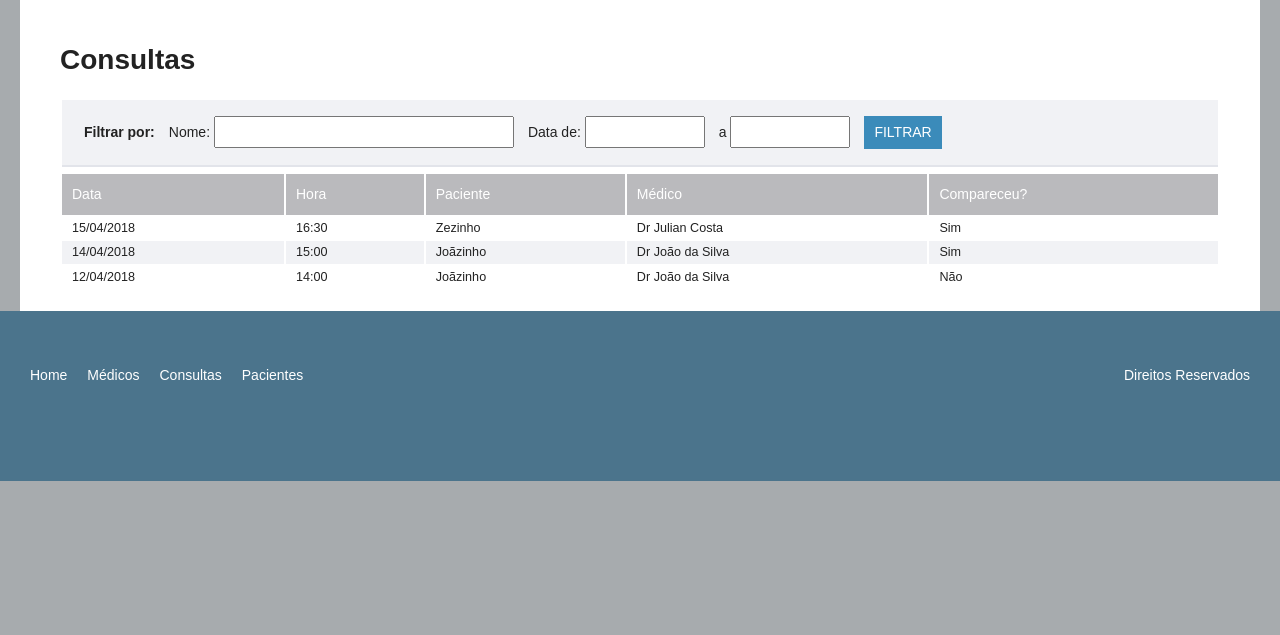
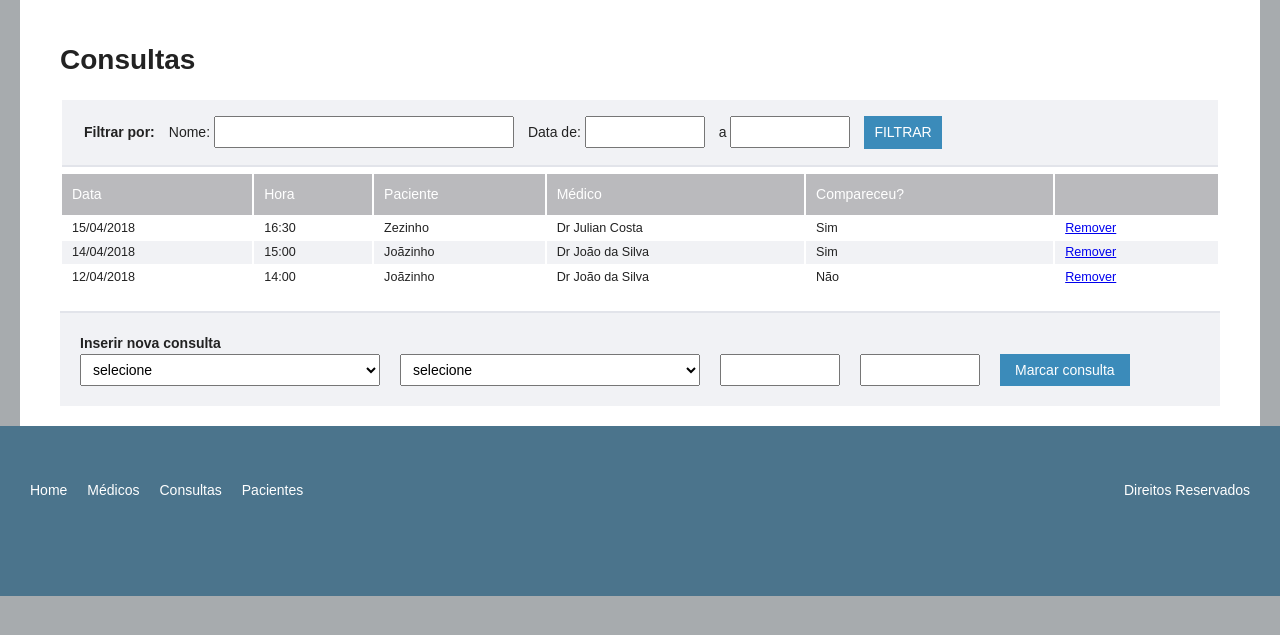
Before and after one commit to rodeghiero/php_mvc, a PHP site: page /php_mvc/consultas in a window 1280 px wide. Shown: the part 41-676 px from the top of the page. Run offline with PHP 8.4, Linux system fonts and the light colour scheme; data comes from the database, SQL or seed files in the repository.

Commit message:
Insert and Delete ITEM agenda.

```diff
--- a/assets/css/style.css
+++ b/assets/css/style.css
@@ -196,6 +196,7 @@ h1 {
 }
 
 
+
 .tbl-tp1 {
 	width: 100%;
 }
@@ -218,28 +219,30 @@ h1 {
 }
 
 
-
-.bxFiltro {
-	padding: 10px 20px;
-	background: #f1f2f5;
-	margin: 0 22px 5px 22px;
-	border-bottom: 2px solid #e2e4ea;
-}
-.bxFiltro .form {
-	margin: 0;
-	padding: 0;
-	list-style: none;
-}
-.bxFiltro .form .btn {
+.btn {
 	color: #fff;
+    border: none;
 	padding: 6px 10px;
 	background: #3b8bba;
 	display: inline-block;
 	text-decoration: none;
 }
-.bxFiltro .form .btn:hover {
+.btn:hover {
 	background: #4b748c;
 	transition: 0.4s all;
+}
+
+
+.bxFiltro {
+    padding: 10px 20px;
+    background: #f1f2f5;
+    margin: 0 22px 5px 22px;
+    border-bottom: 2px solid #e2e4ea;
+}
+.bxFiltro .form {
+    margin: 0;
+    padding: 0;
+    list-style: none;
 }
 .bxFiltro .form p {
     font-weight: 700;
@@ -261,6 +264,43 @@ h1 {
 	max-width: 120px;
 }
 
+
+.insertItem {
+    padding: 20px;
+    background: #f1f2f5;
+    margin-top: 20px !important;
+    border-top: 2px solid #e2e4ea;
+}
+.insertItem .btn {
+    cursor: pointer;
+    padding: 8px 10px;
+}
+.insertItem ul {
+    margin: 0;
+    padding: 0;
+    list-style: none;
+}
+.insertItem ul li {
+    float: left;
+    margin-right: 20px;
+}
+.insertItem ul li input {
+    width: 100%;
+    padding: 6px 8px;
+    margin-right: 10px;
+}
+.insertItem ul li select {
+    width: 100%;
+    padding: 6px 8px;
+    margin-right: 10px;
+}
+.insertItem ul li.large {
+    max-width: 50%;
+    min-width: 300px;
+}
+.insertItem ul li.small {
+    max-width: 120px;
+}
 
 
 .tablePanel {
--- a/assets/js/main.js
+++ b/assets/js/main.js
@@ -2,6 +2,7 @@
 $(function() {
 
     $(".maskDate").mask("99/99/9999");
+    $(".maskHour").mask("99:99");
 
     $('#filtrar').click(function(e){
         e.preventDefault();
--- a/controllers/consultas-controller.php
+++ b/controllers/consultas-controller.php
@@ -12,7 +12,9 @@ class ConsultasController extends MainController
 		$this->templatePage = 'consultas';
 
 		$consultas = $this->load_model('consultas-model');
-		$listaConsultas = $consultas->listar_consultas();
+        $listaConsultas = $consultas->listar_consultas();
+        $listaPacientes = $consultas->listar_pacientes();
+		$listaMedicos = $consultas->listar_medicos();
 
 		// carrega o template master dos sistema........
         require ABSPATH . '/views/master.php';
@@ -20,6 +22,9 @@ class ConsultasController extends MainController
     }
 
 
+    /*
+     * Executa o filtro dos itens na tela por AJAX
+     */
     public function filtro() {
         if ($_POST) {
 			$consultas = $this->load_model('consultas-model');
@@ -45,4 +50,28 @@ class ConsultasController extends MainController
         }
     }
 
+
+    /*
+     * Adiciona uma nova consulta
+     */
+    public function add() {
+        $consultas = $this->load_model('consultas-model');
+        $consultas->add_consulta();
+
+        // Faz o reload para a tela que lista a agenda
+        header('Location: ' . HOME_URI . '/consultas');
+    }
+
+
+    /*
+     * Remove uma consulta existente
+     */
+    public function remove() {
+        $consultas = $this->load_model('consultas-model');
+        $consultas->remove_consulta();
+
+        // Faz o reload para a tela que lista a agenda
+        header('Location: ' . HOME_URI . '/consultas');
+    }
+
 }
--- a/models/consultas-model.php
+++ b/models/consultas-model.php
@@ -21,7 +21,6 @@ class ConsultasModel extends MainModel
 	public function listar_consultas () {
 		// Faz a consulta
 		$query = $this->db->query(
-			//'SELECT * FROM consultas ORDER BY dt_consulta DESC'
 			'SELECT * FROM consultas
 			INNER JOIN medicos ON medicos.id_medico = consultas.id_medico
 			INNER JOIN pacientes ON pacientes.id_paciente = consultas.id_paciente
@@ -39,7 +38,6 @@ class ConsultasModel extends MainModel
 	public function listar_consultas_filtro () {
 		// Faz a consulta
 		$nome = $_POST["nome"];
-
 		$dtInit = str_replace('/', '-', $this->inverte_data($_POST["data_init"]));
 		$dtEnd = str_replace('/', '-', $this->inverte_data($_POST["data_end"]));
 		$query = $this->db->query(
@@ -56,4 +54,61 @@ class ConsultasModel extends MainModel
 		return $query->fetchAll();
 	}
 
+
+	/**
+	 * Adicionar Consulta
+	 */
+	public function add_consulta () {
+		// Insere os dados
+		$query = $this->db->query(
+			'INSERT INTO consultas (id_medico, id_paciente, compareceu, queixas_paciente, consideracoes_medico, hora_consulta, dt_consulta)
+			VALUES ("' . $_POST["medico"] . '", "' . $_POST["paciente"] . '", "N", "", "", "' . $_POST["hora"] . '", "' . $this->inverte_data($_POST["data"]) . '")'
+		);
+
+		// Retorna
+		return;
+	}
+
+
+	/**
+	 * Remover Consulta
+	 */
+	public function remove_consulta () {
+        $query = $this->db->query(
+        	'DELETE FROM consultas
+			WHERE id_consulta = ' . $_GET['itm']
+		);
+
+		// Retorna
+		return;
+    }
+
+
+	/**
+	 * Listar medicos
+	 */
+	public function listar_medicos () {
+		// Faz a consulta de todos os médicos
+		$query = $this->db->query(
+			'SELECT * FROM medicos'
+		);
+
+		// Retorna
+		return $query->fetchAll();
+	}
+
+
+	/**
+	 * Listar pacientes
+	 */
+	public function listar_pacientes () {
+		// Faz a consulta de todos os pacientes
+		$query = $this->db->query(
+			'SELECT * FROM pacientes'
+		);
+
+		// Retorna
+		return $query->fetchAll();
+	}
+
 }
--- a/views/consultas.php
+++ b/views/consultas.php
@@ -31,6 +31,7 @@
 						<th>Paciente</th>
 						<th>Médico</th>
 						<th>Compareceu?</th>
+						<th></th>
 					</tr>
 				</thead>
 				<tbody class="items">
@@ -43,6 +44,7 @@
 							<td><?php echo $consulta['pc_nome']; ?></td>
 							<td><?php echo $consulta['me_nome']; ?></td>
 							<td><?php if($consulta['compareceu'] == 'S') { echo "Sim"; } else { echo "Não"; } ?></td>
+							<td><a href="<?php echo HOME_URI;?>/consultas/remove?itm=<?php echo $consulta['id_consulta']; ?>">Remover</a></td>
 						</tr>
 						<?php
 					}
@@ -51,5 +53,47 @@
 			</table>
 		</div>
 
+
+		<div class="insertItem mgLR20">
+			<form action="<?php echo HOME_URI;?>/consultas/add" method="POST">
+				<strong>Inserir nova consulta</strong>
+				<ul class="clearfix">
+					<li class="large">
+						<select name="paciente" id="paciente">
+							<option value="">selecione</option>
+							<?php
+								foreach ($listaPacientes as $paciente) {
+								?>
+									<option value="<?php echo $paciente['id_paciente']; ?>"><?php echo $paciente['pc_nome']; ?></option>
+								<?php
+								}
+							?>
+						</select>
+					</li>
+					<li class="large">
+						<select name="medico" id="medico">
+							<option value="">selecione</option>
+							<?php
+								foreach ($listaMedicos as $medico) {
+								?>
+									<option value="<?php echo $medico['id_medico']; ?>"><?php echo $medico['me_nome']; ?></option>
+								<?php
+								}
+							?>
+						</select>
+					</li>
+					<li class="small">
+						<input type="text" class="small maskDate" name="data" id="data">
+					</li>
+					<li class="small">
+						<input type="text" class="small maskHour" name="hora" id="hora">
+					</li>
+					<li>
+						<input class="btn" type="submit" value="Marcar consulta">
+					</li>
+				</ul>
+			</form>
+		</div>
+
 	</div>
 </div>
```
